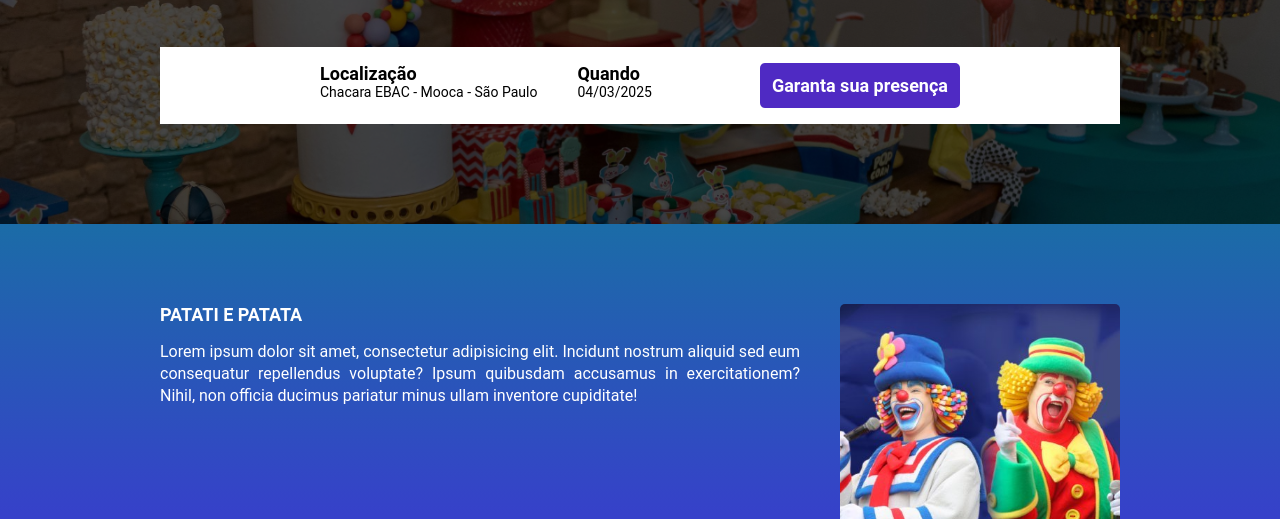
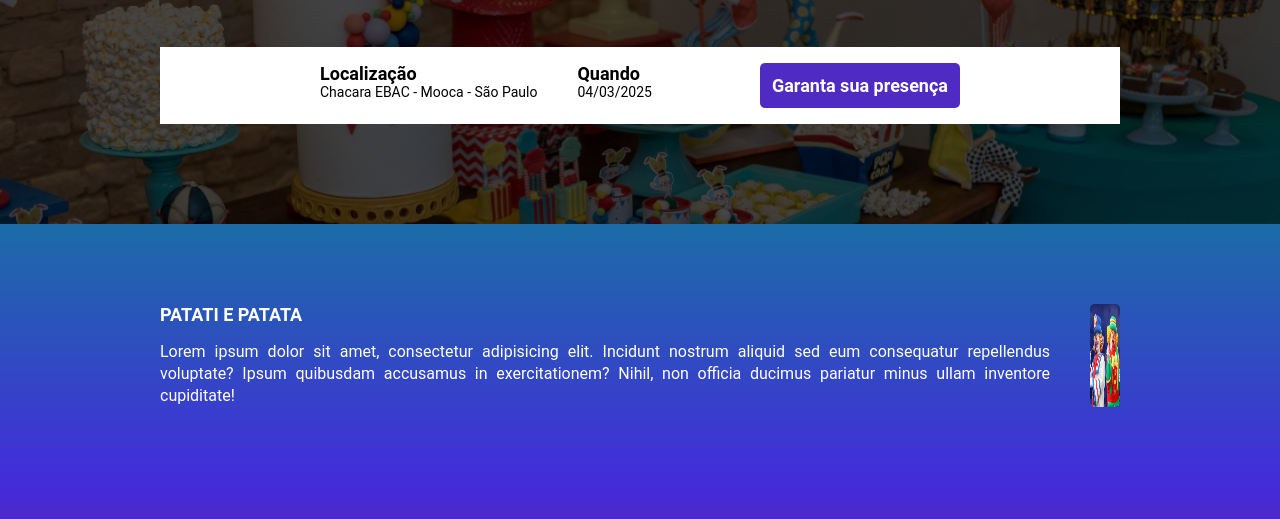
Before and after one commit to DevNascimentoSilva/aniversario, a website built with Parcel: page src/index.html in a window 1280 px wide. Shown: the part 281-800 px from the top of the page. Built offline with nearby package versions, Linux system fonts and the light colour scheme.

Commit message:
update img

```diff
--- a/src/styles/_event.scss
+++ b/src/styles/_event.scss
@@ -24,7 +24,7 @@
     }
 
     &__image {
-        max-width: 280px;
+        max-width: 30px;
         border-radius: 5px;
     }
     &__details {
```
